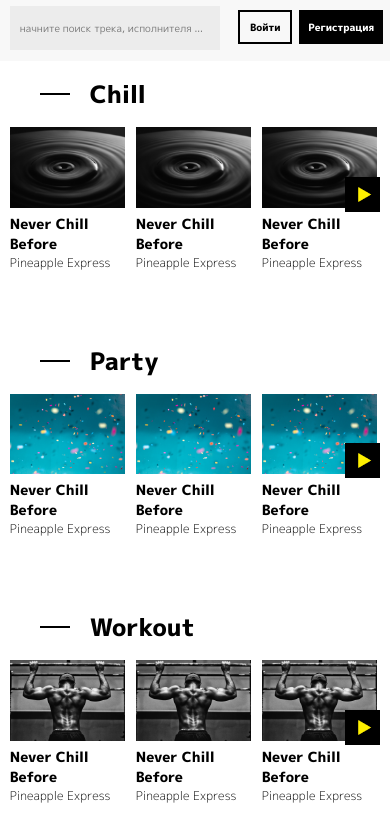
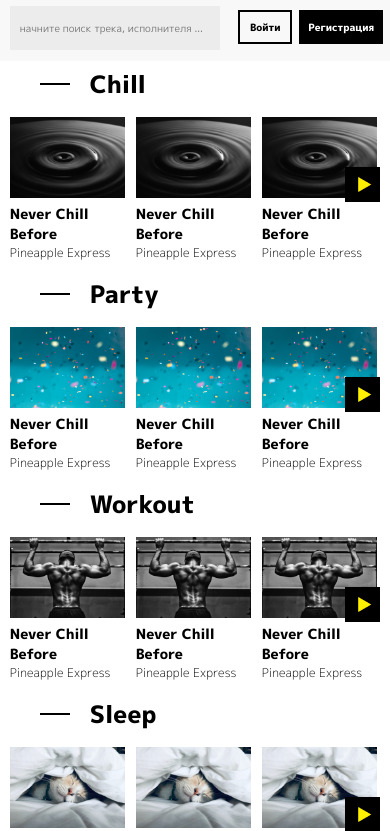
Before and after one commit to Glukovatij/Website_Sound-Burner, a plain HTML site: page index.html in a window 390 px wide. Shown: the part 39-870 px from the top of the page. Drawn offline with Linux system fonts and the light colour scheme.

Commit message:
fix (#15)

```diff
--- a/css/mobile-style.css
+++ b/css/mobile-style.css
@@ -119,7 +119,8 @@ main{
 main .section{
 	float: left;
 	width: 95%;
-	margin: 15px 2.5%;
+	height: 200px;
+	margin: 5px 2.5%;
 }
 main .section h3{font-size: 24px;}
 
```
